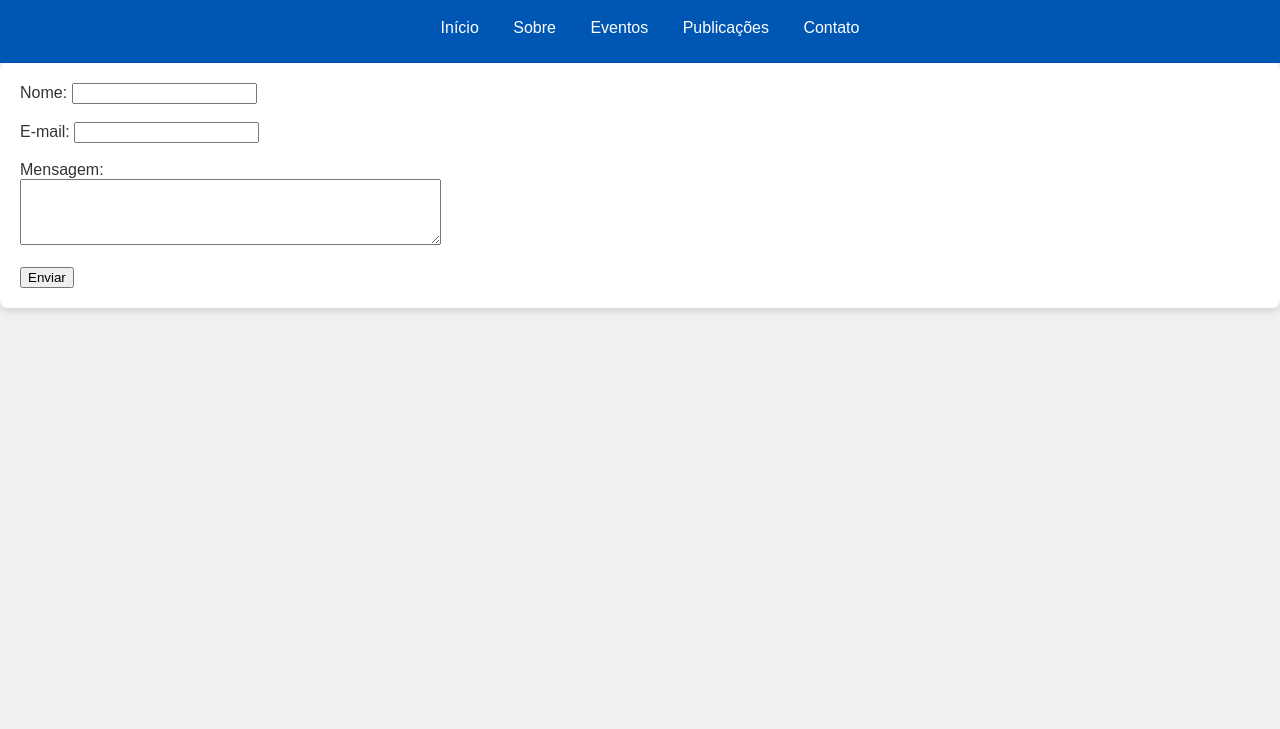
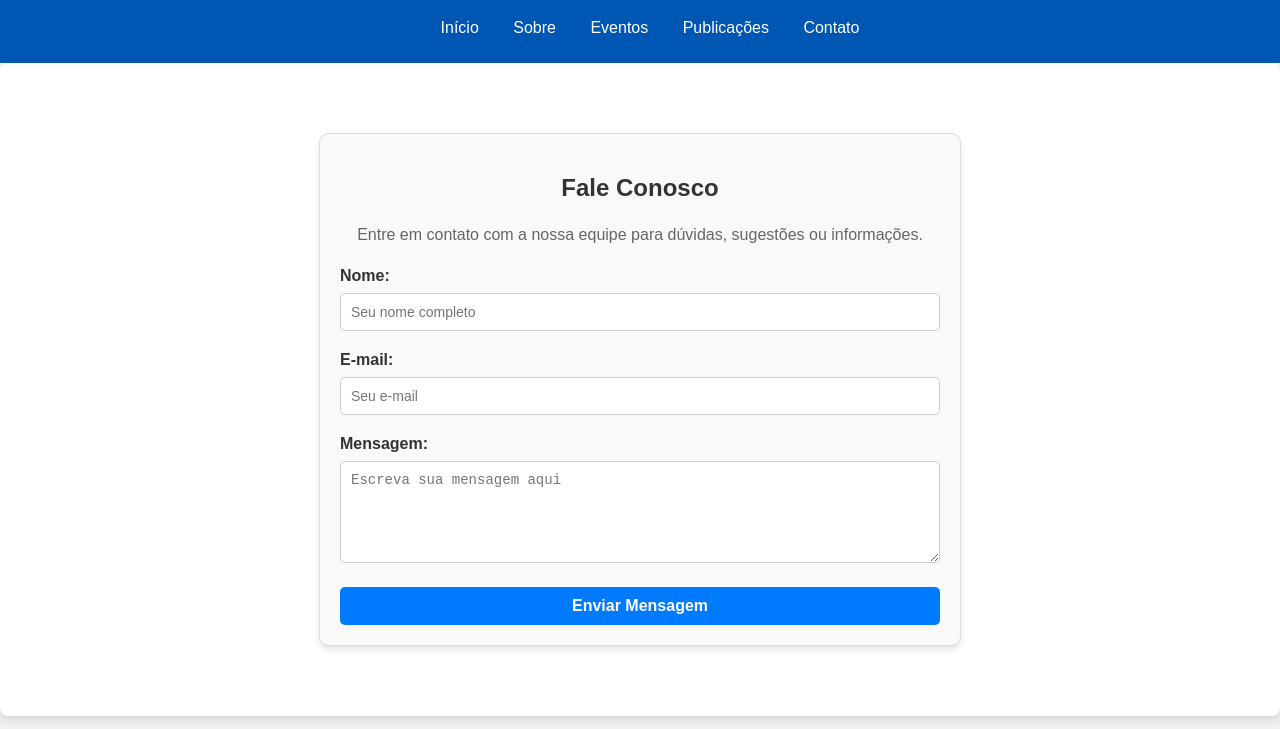
Before and after one commit to DevKalleby/Proj-Dia-do-MP, a plain HTML site: page contato.html in a window 1280 px wide. Shown: the part 71-800 px from the top of the page. Drawn offline with Linux system fonts and the light colour scheme.

Commit message:
Add files via upload

```diff
--- a/contato.html
+++ b/contato.html
@@ -20,15 +20,23 @@
         </nav>
     </header>
     <main>
-        <form>
-            <label for="name">Nome:</label>
-            <input type="text" id="name" name="name"><br><br>
-            <label for="email">E-mail:</label>
-            <input type="email" id="email" name="email"><br><br>
-            <label for="message">Mensagem:</label><br>
-            <textarea id="message" name="message" rows="4" cols="50"></textarea><br><br>
-            <input type="submit" value="Enviar">
-        </form>
+        <div class="contact-box">
+            <h2>Fale Conosco</h2>
+            <p>Entre em contato com a nossa equipe para dúvidas, sugestões ou informações.</p>
+            <form action="#" method="post">
+                <label for="name">Nome:</label>
+                <input type="text" id="name" name="name" placeholder="Seu nome completo" required>
+
+                <label for="email">E-mail:</label>
+                <input type="email" id="email" name="email" placeholder="Seu e-mail" required>
+
+                <label for="message">Mensagem:</label>
+                <textarea id="message" name="message" placeholder="Escreva sua mensagem aqui" rows="5" required></textarea>
+
+                <button type="submit">Enviar Mensagem</button>
+            </form>
+        </div>
+
     </main>
     <!-- No final do seu arquivo HTML principal -->
 <script src="animacaoScroll.js"></script>
--- a/style.css
+++ b/style.css
@@ -1,7 +1,7 @@
 body {
     font-family: Arial, sans-serif;
     margin: 0;
-    padding: 0;
+    padding: 0 ;
     background-color: #f0f0f0;
     color: #333;
 }
@@ -9,7 +9,7 @@ body {
 header {
     background-color: #0056b3;
     color: white;
-    padding: 10px 0;
+    padding: 10px ;
     text-align: center;
 }
 
@@ -29,7 +29,7 @@ nav ul li a {
 }
 
 main {
-    padding: 20px;
+    padding: 20px 100px;
     background-color: #fff;
     border-radius: 8px;
     box-shadow: 0 4px 6px rgba(0, 0, 0, 0.1);
@@ -82,3 +82,62 @@ img.aparecer {
     opacity: 1;
     transform: translateY(0);
 }
+
+.contact-box {
+    max-width: 600px;
+    margin: 50px auto; /* Centraliza na página */
+    padding: 20px;
+    border: 1px solid #ddd;
+    border-radius: 10px;
+    background-color: #f9f9f9;
+    box-shadow: 0 4px 6px rgba(0, 0, 0, 0.1);
+    font-family: Arial, sans-serif;
+}
+
+.contact-box h2 {
+    text-align: center;
+    margin-bottom: 20px;
+    color: #333;
+}
+
+.contact-box p {
+    text-align: center;
+    margin-bottom: 20px;
+    color: #666;
+}
+
+.contact-box label {
+    display: block;
+    margin-bottom: 8px;
+    font-weight: bold;
+    color: #333;
+}
+
+.contact-box input,
+.contact-box textarea {
+    width: 100%;
+    padding: 10px;
+    margin-bottom: 20px;
+    border: 1px solid #ccc;
+    border-radius: 5px;
+    box-sizing: border-box;
+    font-size: 14px;
+    background-color: #fff;
+}
+
+.contact-box button {
+    width: 100%;
+    padding: 10px;
+    font-size: 16px;
+    font-weight: bold;
+    color: #fff;
+    background-color: #007BFF;
+    border: none;
+    border-radius: 5px;
+    cursor: pointer;
+    transition: background-color 0.3s ease;
+}
+
+.contact-box button:hover {
+    background-color: #0056b3;
+}
```
